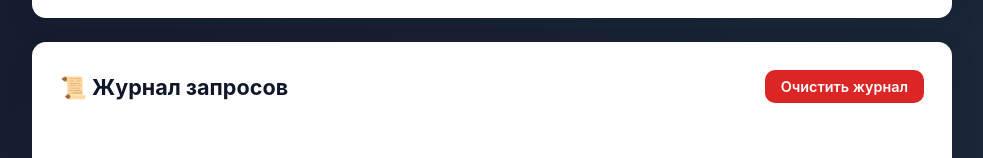
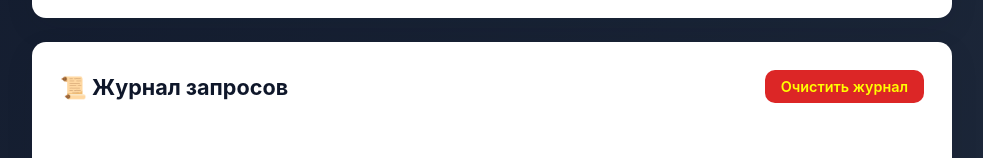
Before and after one commit to yc9cjkhcsw-dot/--2, a plain HTML site: page index.html in a window 1280 px wide. Shown: the part 776-934 px from the top of the page, without its empty margins (148-1131 px from the left). Drawn offline with Linux system fonts and the light colour scheme.

Commit message:
Update style.css
изменён цвет кнопки

```diff
--- a/style.css
+++ b/style.css
@@ -149,7 +149,7 @@ html, body {
 
 .btn-danger {
     background: var(--danger);
-    color: #fff;
+    color: #ffff00;
     padding: 8px 16px;
     font-size: 0.9rem;
 }
```
